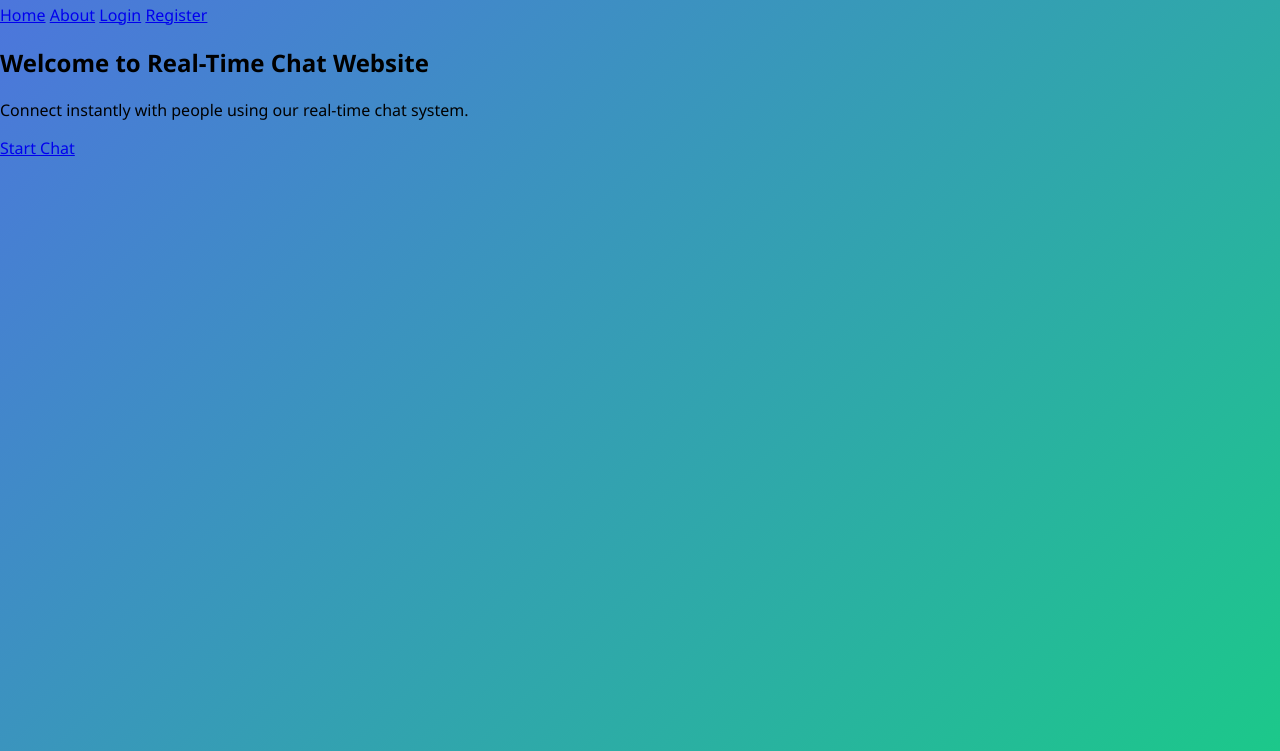
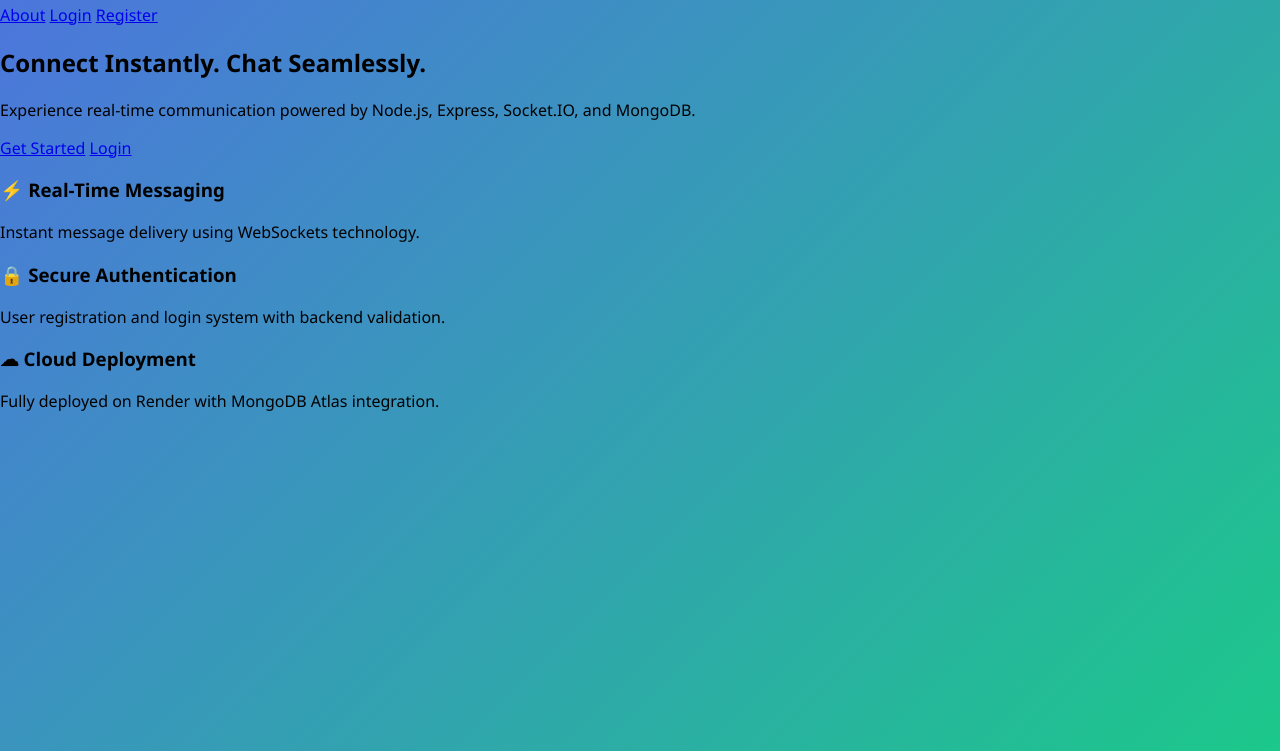
Before and after one commit to abhilashreddy4444-design/rtws, a website: page public/index.html in a window 1280 px wide. Shown: the part 69-820 px from the top of the page. Drawn offline with Linux system fonts and the light colour scheme.

Commit message:
Update index.html

```diff
--- a/public/index.html
+++ b/public/index.html
@@ -1,27 +1,51 @@
 <!DOCTYPE html>
 <html>
 <head>
-    <title>Real-Time Website</title>
+    <title>MyChatApp - Real-Time Chat</title>
     <link rel="stylesheet" href="style.css">
 </head>
 <body>
 
-    <!-- Navigation Bar -->
+    <!-- Navigation -->
     <nav class="navbar">
-        <h1>RTWS</h1>
+        <h1>💬 MyChatApp</h1>
         <div class="nav-links">
-            <a href="index.html">Home</a>
             <a href="about.html">About</a>
             <a href="login.html">Login</a>
             <a href="register.html">Register</a>
         </div>
     </nav>
 
-    <!-- Home Section -->
-    <section class="home">
-        <h2>Welcome to Real-Time Chat Website</h2>
-        <p>Connect instantly with people using our real-time chat system.</p>
-        <a href="chat.html" class="btn">Start Chat</a>
+    <!-- Hero Section -->
+    <section class="hero">
+        <h2>Connect Instantly. Chat Seamlessly.</h2>
+        <p>
+            Experience real-time communication powered by
+            Node.js, Express, Socket.IO, and MongoDB.
+        </p>
+
+        <div class="hero-buttons">
+            <a href="register.html" class="btn-primary">Get Started</a>
+            <a href="login.html" class="btn-secondary">Login</a>
+        </div>
+    </section>
+
+    <!-- Features Section -->
+    <section class="features">
+        <div class="feature-card">
+            <h3>⚡ Real-Time Messaging</h3>
+            <p>Instant message delivery using WebSockets technology.</p>
+        </div>
+
+        <div class="feature-card">
+            <h3>🔒 Secure Authentication</h3>
+            <p>User registration and login system with backend validation.</p>
+        </div>
+
+        <div class="feature-card">
+            <h3>☁ Cloud Deployment</h3>
+            <p>Fully deployed on Render with MongoDB Atlas integration.</p>
+        </div>
     </section>
 
 </body>
```
